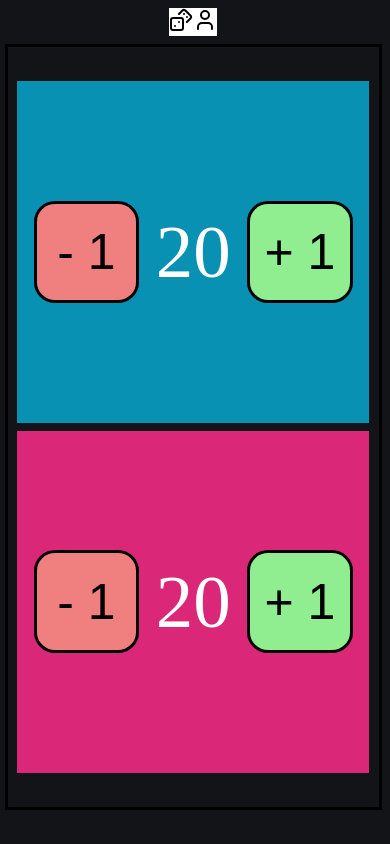
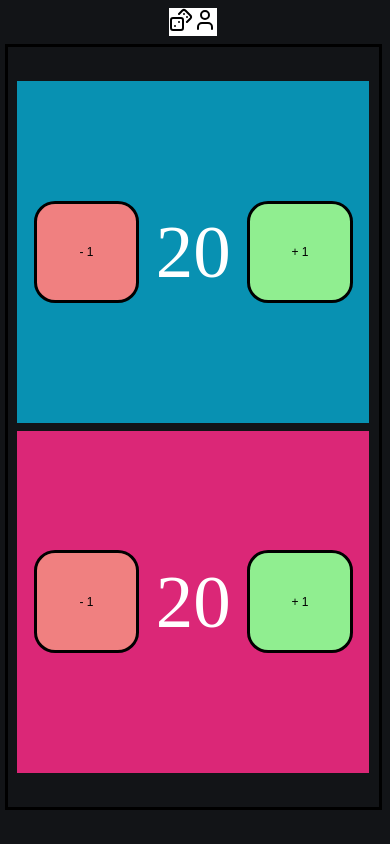
Before and after one commit to Travis613/mtg-life-tracker-web-app, a React (Vite) app in the folder life-counter/: page / in a window 390 px wide. Built offline with nearby package versions, Linux system fonts and the light colour scheme.

Commit message:
added some media querries to stop the buttons text from leave the boundries of the button

```diff
--- a/life-counter/src/index.css
+++ b/life-counter/src/index.css
@@ -9,3 +9,15 @@ body {
   border-radius: 20%;
   font-size: 50px;
 }
+
+@media (max-width: 1100px) {
+  .counterBtn {
+    font-size: 30px;
+  }
+}
+
+@media (max-width: 750px) {
+  .counterBtn {
+    font-size: 12px;
+  }
+}
```
